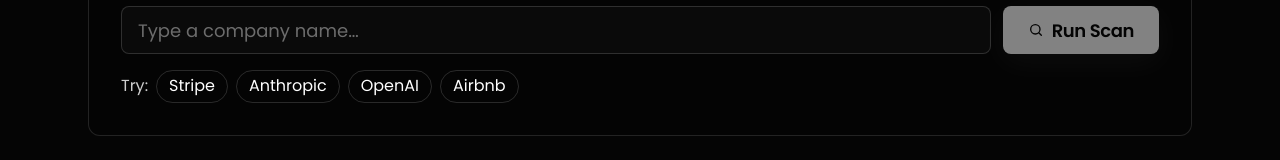
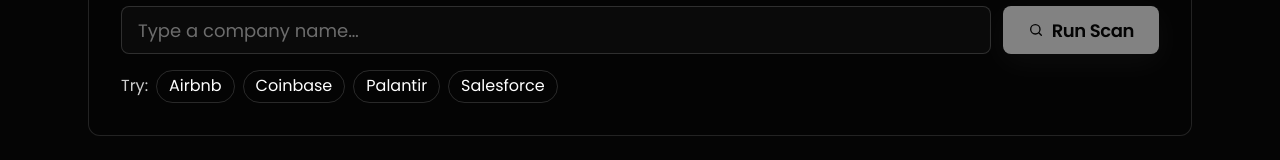
Before and after one commit to Mizunandayo/misaki, a Next.js app in the folder frontend/: page / in a window 1280 px wide. Shown: the part 5553-5713 px from the top of the page. Built offline with nearby package versions, Linux system fonts and the light colour scheme; no server answers.

Commit message:
fix: update suggestions list for accurate public company scanning

```diff
--- a/frontend/components/scanner/ScannerForm.tsx
+++ b/frontend/components/scanner/ScannerForm.tsx
@@ -13,7 +13,11 @@
 
 
 
-const SUGGESTIONS = ["Stripe", "Anthropic", "OpenAI", "Airbnb"];
+// Publicly-listed companies only — so the live SEC EDGAR 10-K scrape
+// ("proof of source" excerpt) populates on every suggested scan. Private
+// companies (Stripe, OpenAI, Anthropic) have no SEC filings and leave that
+// box empty, which undercuts the "real live data" demo moment.
+const SUGGESTIONS = ["Airbnb", "Coinbase", "Palantir", "Salesforce"];
 
 export function ScannerForm({ onSubmit, pending }: Props) {
   const [value, setValue] = useState("");
```
